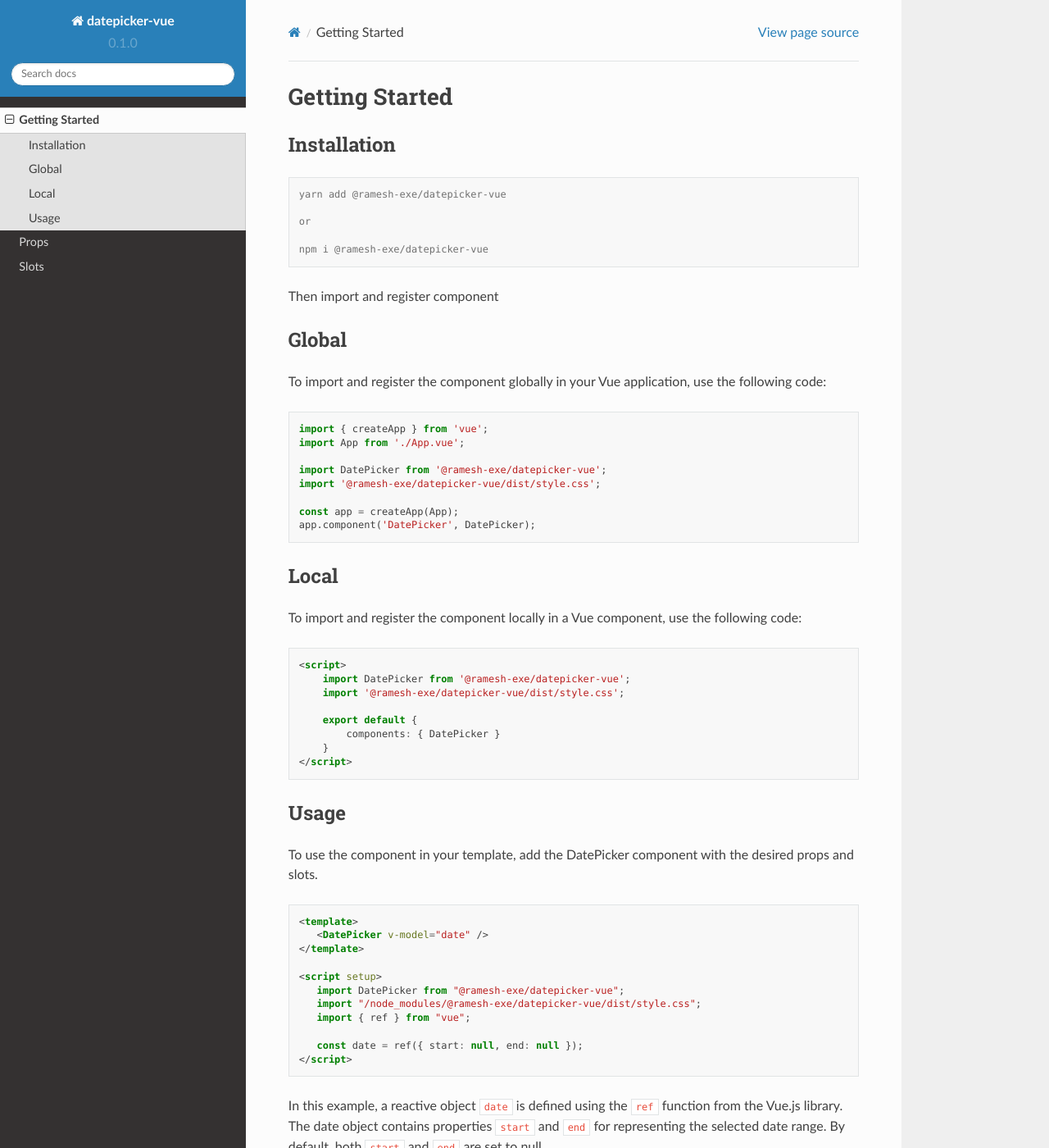
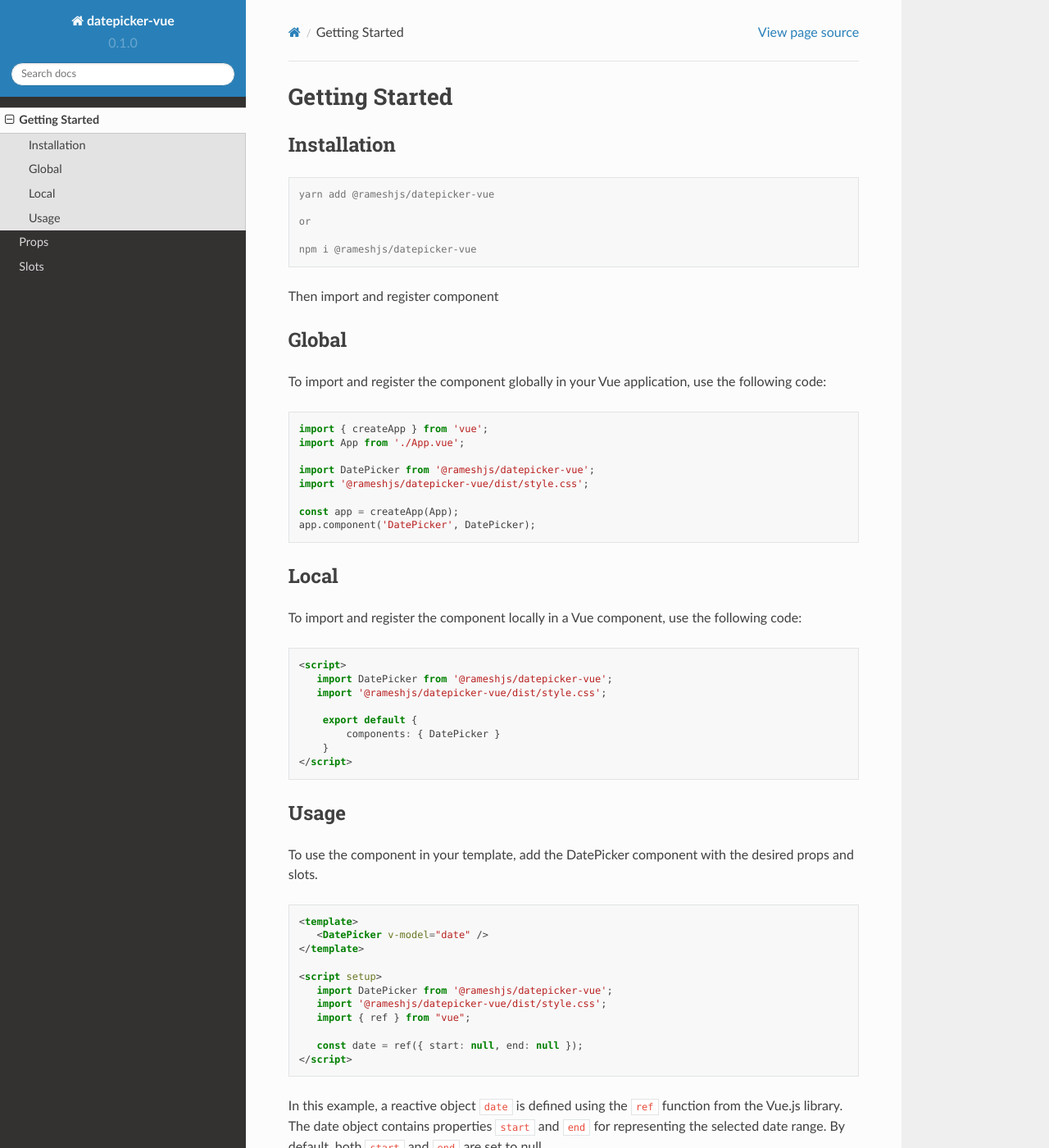
Before and after one commit to rameshjs/datepicker-vue, a Sphinx documentation site: the page built from docs/docs/source/usage.rst, in a window 1280 px wide and 1400 px high. Shown: the whole window at 82% size. Built offline with Sphinx 7.4.7 and the Read the Docs theme 2.0.0, drawn with Linux system fonts in a browser that asks for light colours.

```diff
--- a/docs/docs/source/usage.rst
+++ b/docs/docs/source/usage.rst
@@ -8,11 +8,11 @@ Installation
 
 .. code-block:: console
 
-   yarn add @ramesh-exe/datepicker-vue
+   yarn add @rameshjs/datepicker-vue
 
    or
 
-   npm i @ramesh-exe/datepicker-vue
+   npm i @rameshjs/datepicker-vue
 
 Then import and register component
 
@@ -27,8 +27,8 @@ To import and register the component globally in your Vue application, use the f
    import { createApp } from 'vue';
    import App from './App.vue';
 
-   import DatePicker from '@ramesh-exe/datepicker-vue';
-   import '@ramesh-exe/datepicker-vue/dist/style.css';
+   import DatePicker from '@rameshjs/datepicker-vue';
+   import '@rameshjs/datepicker-vue/dist/style.css';
 
    const app = createApp(App);
    app.component('DatePicker', DatePicker);
@@ -42,8 +42,8 @@ To import and register the component locally in a Vue component, use the followi
 .. code-block:: html
 
    <script>
-       import DatePicker from '@ramesh-exe/datepicker-vue';
-       import '@ramesh-exe/datepicker-vue/dist/style.css';
+      import DatePicker from '@rameshjs/datepicker-vue';
+      import '@rameshjs/datepicker-vue/dist/style.css';
 
        export default {
            components: { DatePicker }
@@ -62,8 +62,8 @@ To use the component in your template, add the DatePicker component with the des
    </template>
 
    <script setup>
-      import DatePicker from "@ramesh-exe/datepicker-vue";
-      import "/node_modules/@ramesh-exe/datepicker-vue/dist/style.css";
+      import DatePicker from '@rameshjs/datepicker-vue';
+      import '@rameshjs/datepicker-vue/dist/style.css';
       import { ref } from "vue";
 
       const date = ref({ start: null, end: null });
```
Also changed, not shown: README.md (+6 -7 lines), package.json (+13 -5 lines).
